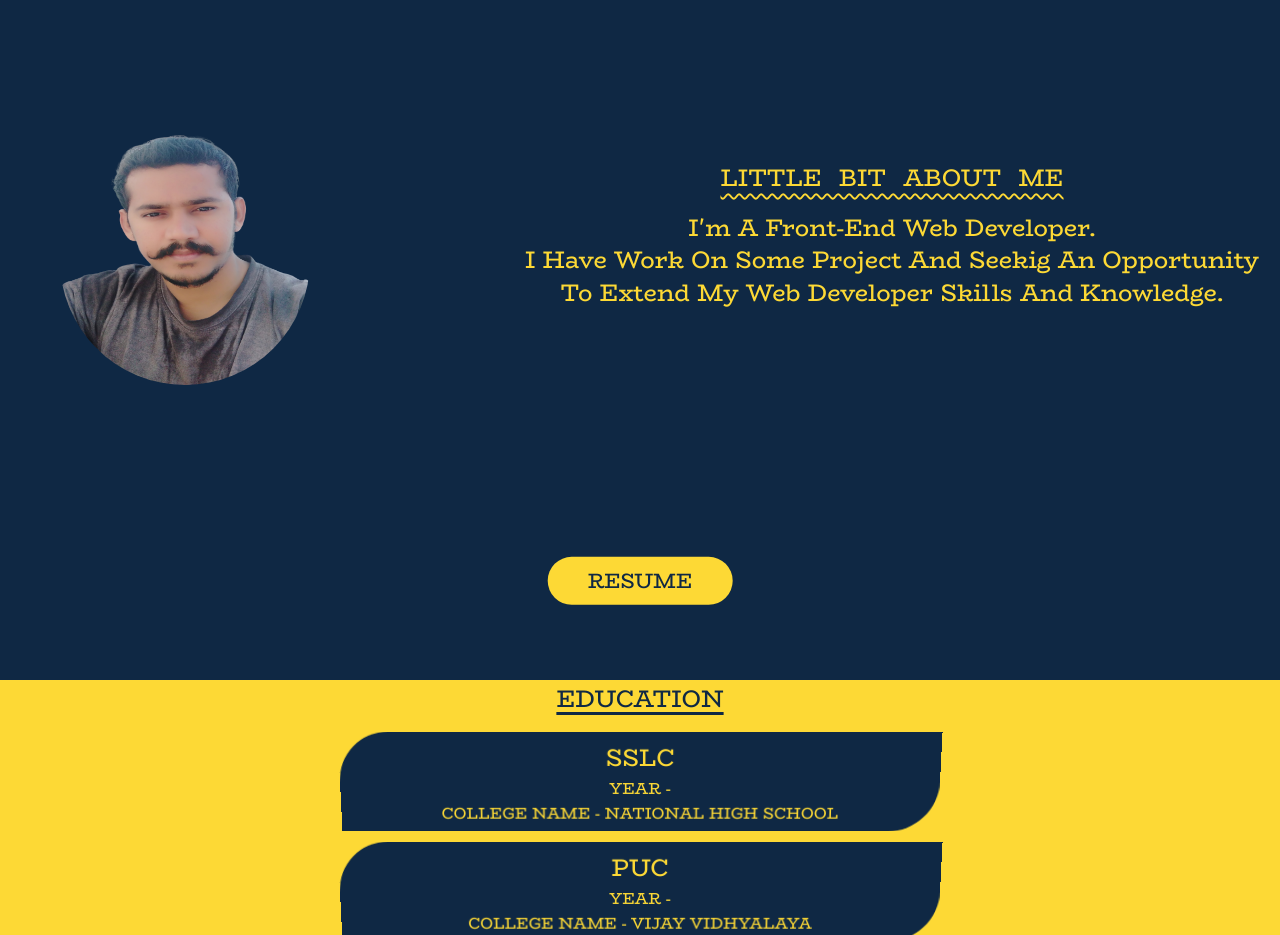
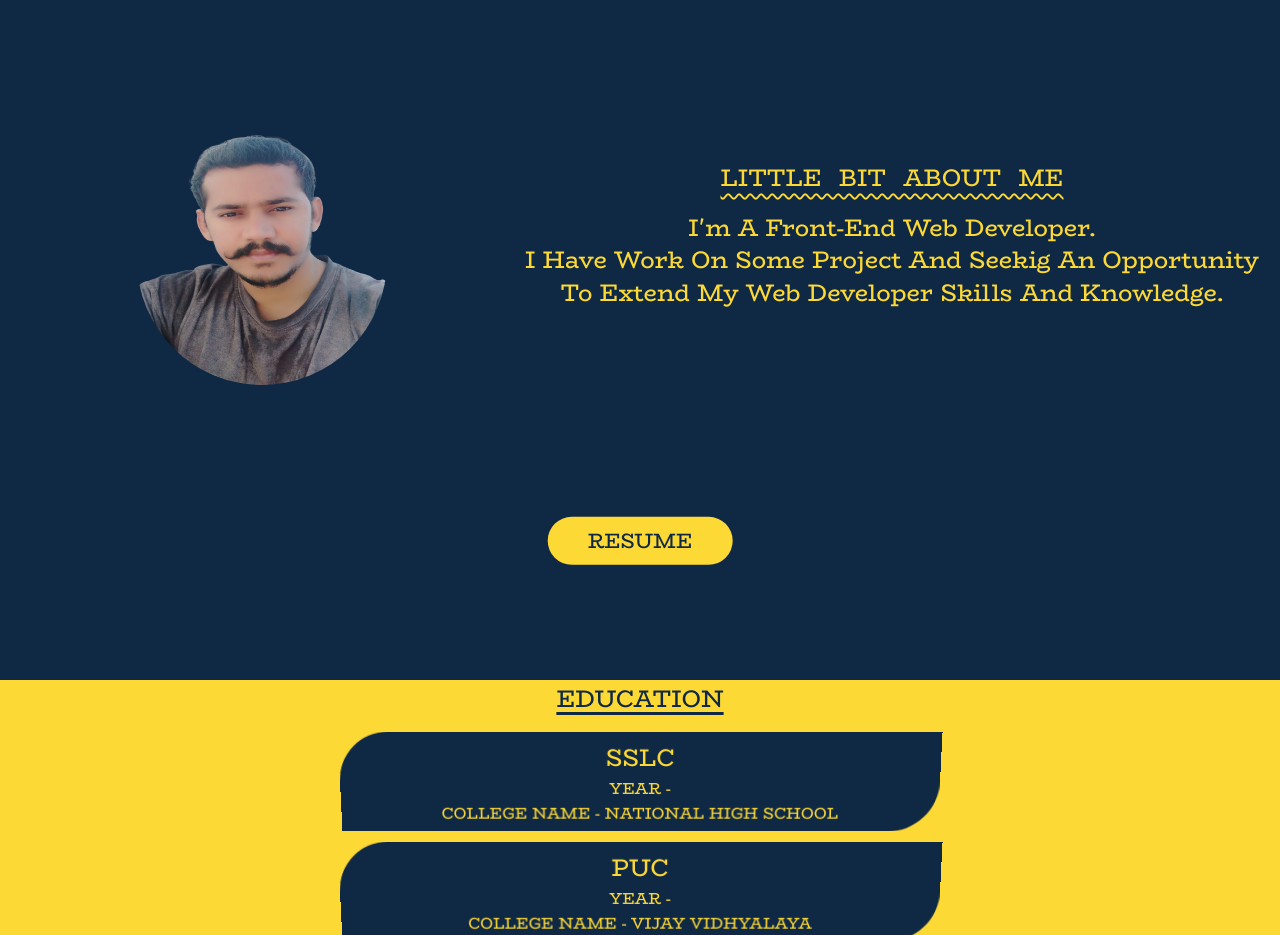
Before and after one commit to Gouse-saif/Resume_CV, a plain HTML site: page index.html in a window 1280 px wide. Shown: the part 920-1855 px from the top of the page. Drawn offline with nearby package versions, Linux system fonts and the light colour scheme.

Commit message:
first commit

```diff
--- a/style.css
+++ b/style.css
@@ -200,6 +200,8 @@ ul.abtContainer {
   background-position: center;
 }
 .left {
+  display: flex;
+  justify-content: center;
   flex-basis: 40%;
 }
 .left img {
@@ -207,7 +209,7 @@ ul.abtContainer {
   height: 250px;
   border-radius: 50%;
   position: relative;
-  left: 10%;
+  /* left: 10%; */
 }
 .right {
   flex-basis: 60%;
@@ -215,7 +217,7 @@ ul.abtContainer {
 
 .abtbtn {
   position: absolute;
-  top: 90%;
+  top: 85%;
   left: 50%;
   transform: translate(-50%, -90%);
   background: var(--primary-color);
```
